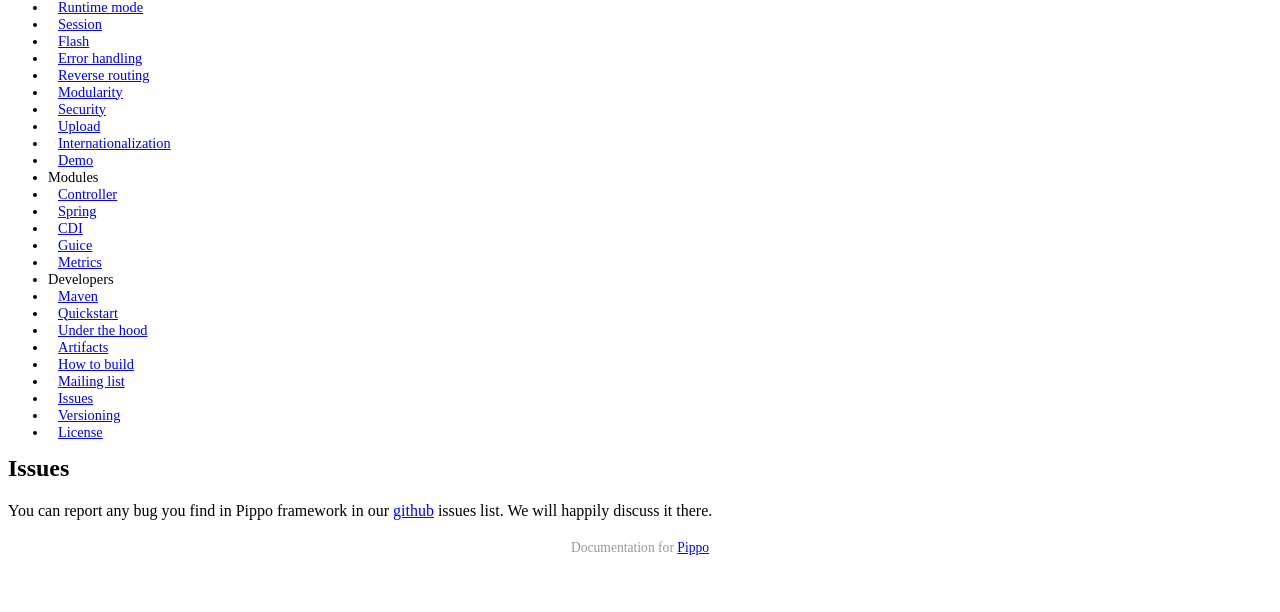
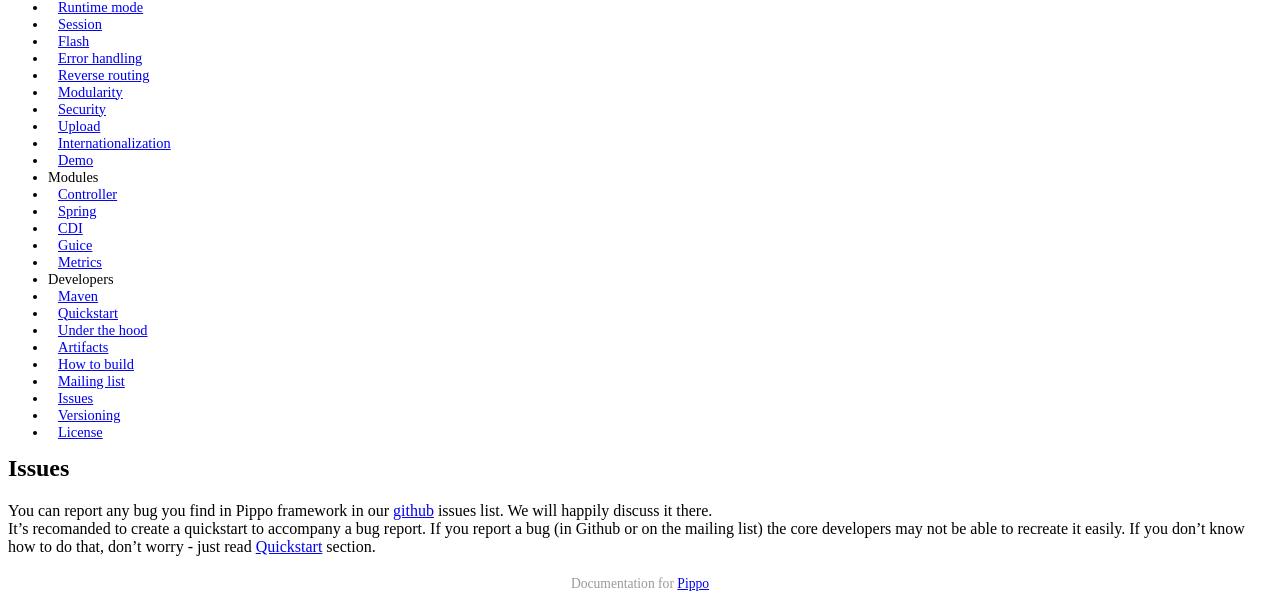
Before and after one commit to pippo-java/pippo.github.io, a Jekyll site: the page built from _posts/2015-06-26-issues.md, in a window 1280 px wide. Shown: the part 321-933 px from the top of the page. Built offline with Jekyll 4.4.1, drawn with Linux system fonts in a browser that asks for light colours; Markdown is read by kramdown in place of the engine named in the settings; a style sheet for code colours, icons or effects is not loaded; before the commit the page ends 900 px from its top, so only the background shows below that.

Commit message:
improve Issues section

```diff
--- a/_posts/2015-06-26-issues.md
+++ b/_posts/2015-06-26-issues.md
@@ -7,3 +7,5 @@ order: 45
 ---
 
 You can report any bug you find in Pippo framework in our [github](https://github.com/decebals/pippo/issues) issues list. We will happily discuss it there.
+It's recomanded to create a quickstart to accompany a bug report. If you report a bug (in Github or on the mailing list) the core developers may not be able to recreate it easily.
+If you don’t know how to do that, don’t worry - just read [Quickstart](/dev/quickstart.html) section.
```
